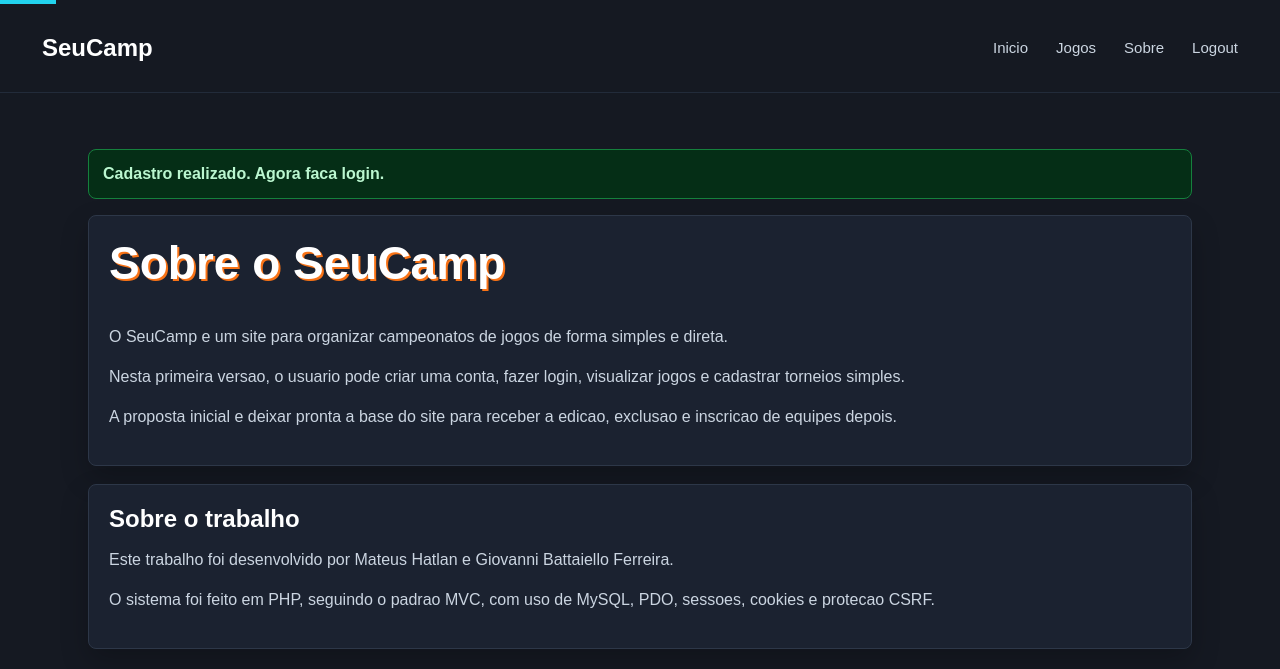
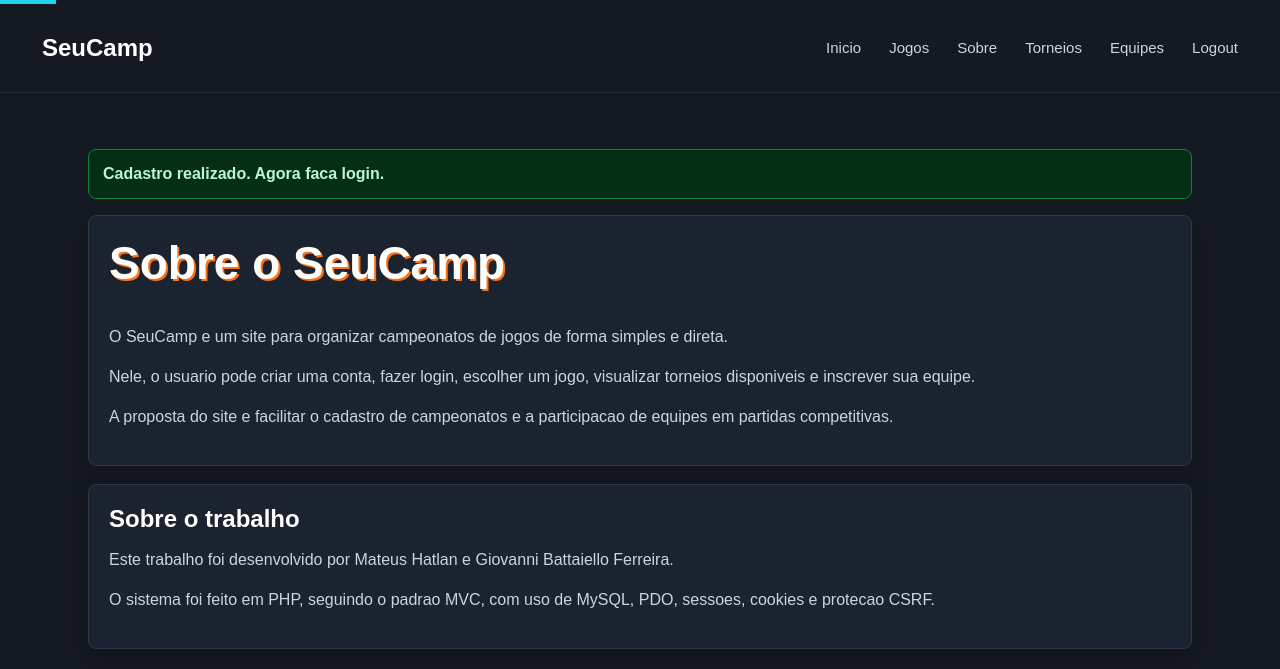
Before and after one commit to oHatlan/SeuCamp, a PHP site: page /index.php?p=sobre in a window 1280 px wide. Shown: the top 669 px of the page. Run offline with PHP 8.4, Linux system fonts and the light colour scheme; the visitor is signed in with stand-in values (Sample User, id 1).

Commit message:
Adiciona funcionalidades CRUD Giovanni

```diff
--- /dev/null
+++ b/Controller/EquipeController.php
@@ -0,0 +1,39 @@
+<?php
+
+require_once __DIR__ . "/../Model/Equipe.php";
+
+class EquipeController {
+    public static function minhas() {
+        $equipes = Equipe::listarPorUsuario($_SESSION['id_usuario']);
+        require __DIR__ . "/../View/equipes.php";
+    }
+
+    public static function inscrever() {
+        Seguranca::validarCsrf();
+
+        $idTorneio = (int) ($_POST['id_torneio'] ?? 0);
+        $nome = trim($_POST['nome'] ?? '');
+        $integrantes = [
+            trim($_POST['nick1'] ?? ''),
+            trim($_POST['nick2'] ?? ''),
+            trim($_POST['nick3'] ?? ''),
+            trim($_POST['nick4'] ?? ''),
+            trim($_POST['nick5'] ?? '')
+        ];
+
+        if ($nome == '' || in_array('', $integrantes)) {
+            $_SESSION['erro'] = 'Preencha o nome da equipe e os 5 integrantes.';
+            header("Location: ?p=torneio&id=$idTorneio");
+            exit;
+        }
+
+        if (Equipe::inscrever($idTorneio, $_SESSION['id_usuario'], $nome, $integrantes)) {
+            $_SESSION['sucesso'] = 'Equipe inscrita com sucesso.';
+        } else {
+            $_SESSION['erro'] = 'Nao foi possivel inscrever. Verifique se a equipe ja existe.';
+        }
+
+        header("Location: ?p=torneio&id=$idTorneio");
+        exit;
+    }
+}
--- a/Controller/TorneioController.php
+++ b/Controller/TorneioController.php
@@ -2,8 +2,28 @@
 
 require_once __DIR__ . "/../Model/Torneio.php";
 require_once __DIR__ . "/../Model/Jogo.php";
+require_once __DIR__ . "/../Model/Equipe.php";
 
 class TorneioController {
+    public static function ver() {
+        $id = (int) ($_GET['id'] ?? 0);
+        $torneio = Torneio::buscarPorId($id);
+
+        if (!$torneio) {
+            $_SESSION['erro'] = 'Torneio nao encontrado.';
+            header("Location: ?p=jogos");
+            exit;
+        }
+
+        $equipes = Equipe::listarPorTorneio($id);
+        require __DIR__ . "/../View/torneio.php";
+    }
+
+    public static function meus() {
+        $torneios = Torneio::listarDoUsuario($_SESSION['id_usuario']);
+        require __DIR__ . "/../View/meus_torneios.php";
+    }
+
     public static function novo() {
         $idJogo = (int) ($_GET['id_jogo'] ?? 0);
         $jogo = Jogo::buscarPorId($idJogo);
@@ -14,6 +34,9 @@ class TorneioController {
             exit;
         }
 
+        $torneio = null;
+        $acao = "?p=salvar-torneio";
+        $titulo = "Novo torneio";
         require __DIR__ . "/../View/form_torneio.php";
     }
 
@@ -36,4 +59,50 @@ class TorneioController {
         header("Location: ?p=jogo&id=$idJogo");
         exit;
     }
+
+    public static function editar() {
+        $id = (int) ($_GET['id'] ?? 0);
+        $torneio = Torneio::buscarPorId($id);
+
+        if (!$torneio || $torneio->id_usuario != $_SESSION['id_usuario']) {
+            $_SESSION['erro'] = 'Voce so pode editar seus torneios.';
+            header("Location: ?p=meus-torneios");
+            exit;
+        }
+
+        $jogo = Jogo::buscarPorId($torneio->id_jogo);
+        $acao = "?p=atualizar-torneio";
+        $titulo = "Editar torneio";
+        require __DIR__ . "/../View/form_torneio.php";
+    }
+
+    public static function atualizar() {
+        Seguranca::validarCsrf();
+
+        $id = (int) ($_POST['id'] ?? 0);
+        $nome = trim($_POST['nome'] ?? '');
+        $descricao = trim($_POST['descricao'] ?? '');
+        $premiacao = trim($_POST['premiacao'] ?? '');
+
+        if ($nome == '' || $descricao == '') {
+            $_SESSION['erro'] = 'Preencha nome e descricao.';
+            header("Location: ?p=editar-torneio&id=$id");
+            exit;
+        }
+
+        Torneio::atualizar($id, $_SESSION['id_usuario'], $nome, $descricao, $premiacao);
+        $_SESSION['sucesso'] = 'Torneio atualizado.';
+        header("Location: ?p=meus-torneios");
+        exit;
+    }
+
+    public static function excluir() {
+        Seguranca::validarCsrf();
+
+        $id = (int) ($_POST['id'] ?? 0);
+        Torneio::excluir($id, $_SESSION['id_usuario']);
+        $_SESSION['sucesso'] = 'Torneio excluido.';
+        header("Location: ?p=meus-torneios");
+        exit;
+    }
 }
--- /dev/null
+++ b/Model/Equipe.php
@@ -0,0 +1,77 @@
+<?php
+
+require_once __DIR__ . "/../Config/Banco.php";
+require_once __DIR__ . "/Jogo.php";
+
+class Equipe {
+    public static function inscrever($idTorneio, $idUsuario, $nome, $integrantes) {
+        $conn = Banco::getConn();
+
+        try {
+            $conn->beginTransaction();
+
+            $sql = "INSERT INTO equipes (id_torneio, id_usuario, nome) VALUES (?, ?, ?)";
+            $consulta = $conn->prepare($sql);
+            $consulta->execute([$idTorneio, $idUsuario, $nome]);
+
+            $idEquipe = $conn->lastInsertId();
+
+            $sqlIntegrante = "INSERT INTO integrantes_equipe (id_equipe, nick) VALUES (?, ?)";
+            $consultaIntegrante = $conn->prepare($sqlIntegrante);
+
+            foreach ($integrantes as $nick) {
+                $consultaIntegrante->execute([$idEquipe, $nick]);
+            }
+
+            $conn->commit();
+            return true;
+        } catch (Exception $e) {
+            if ($conn->inTransaction()) {
+                $conn->rollBack();
+            }
+
+            return false;
+        }
+    }
+
+    public static function listarPorTorneio($idTorneio) {
+        $sql = "SELECT equipes.*, usuarios.nome AS nome_usuario,
+                       (SELECT GROUP_CONCAT(nick SEPARATOR ', ')
+                        FROM integrantes_equipe
+                        WHERE integrantes_equipe.id_equipe = equipes.id) AS integrantes
+                FROM equipes
+                JOIN usuarios ON usuarios.id = equipes.id_usuario
+                WHERE equipes.id_torneio = ?
+                ORDER BY equipes.nome";
+
+        $consulta = Banco::getConn()->prepare($sql);
+        $consulta->execute([$idTorneio]);
+        $equipes = [];
+
+        while ($equipe = $consulta->fetchObject()) {
+            $equipes[] = $equipe;
+        }
+
+        return $equipes;
+    }
+
+    public static function listarPorUsuario($idUsuario) {
+        $sql = "SELECT equipes.*, torneios.nome AS nome_torneio, torneios.id_jogo
+                FROM equipes
+                JOIN torneios ON torneios.id = equipes.id_torneio
+                WHERE equipes.id_usuario = ?
+                ORDER BY equipes.id DESC";
+
+        $consulta = Banco::getConn()->prepare($sql);
+        $consulta->execute([$idUsuario]);
+        $equipes = [];
+
+        while ($equipe = $consulta->fetchObject()) {
+            $jogo = Jogo::buscarPorId($equipe->id_jogo);
+            $equipe->nome_jogo = $jogo->nome ?? 'Jogo';
+            $equipes[] = $equipe;
+        }
+
+        return $equipes;
+    }
+}
--- a/Model/Torneio.php
+++ b/Model/Torneio.php
@@ -1,19 +1,65 @@
 <?php
 
 require_once __DIR__ . "/../Config/Banco.php";
+require_once __DIR__ . "/Jogo.php";
 
 class Torneio {
     public static function listarPorJogo($idJogo) {
-        $sql = "SELECT * FROM torneios WHERE id_jogo = ? ORDER BY id DESC";
+        $sql = "SELECT torneios.*,
+                       (SELECT COUNT(*) FROM equipes WHERE equipes.id_torneio = torneios.id) AS total_equipes
+                FROM torneios
+                WHERE torneios.id_jogo = ?
+                ORDER BY torneios.id DESC";
+
         $consulta = Banco::getConn()->prepare($sql);
         $consulta->execute([$idJogo]);
         $torneios = [];
 
         while ($torneio = $consulta->fetchObject()) {
+            $jogo = Jogo::buscarPorId($torneio->id_jogo);
+            $torneio->nome_jogo = $jogo->nome ?? 'Jogo';
             $torneios[] = $torneio;
         }
 
         return $torneios;
+    }
+
+    public static function listarDoUsuario($idUsuario) {
+        $sql = "SELECT torneios.*,
+                       (SELECT COUNT(*) FROM equipes WHERE equipes.id_torneio = torneios.id) AS total_equipes
+                FROM torneios
+                WHERE torneios.id_usuario = ?
+                ORDER BY torneios.id DESC";
+
+        $consulta = Banco::getConn()->prepare($sql);
+        $consulta->execute([$idUsuario]);
+        $torneios = [];
+
+        while ($torneio = $consulta->fetchObject()) {
+            $jogo = Jogo::buscarPorId($torneio->id_jogo);
+            $torneio->nome_jogo = $jogo->nome ?? 'Jogo';
+            $torneios[] = $torneio;
+        }
+
+        return $torneios;
+    }
+
+    public static function buscarPorId($id) {
+        $sql = "SELECT torneios.*,
+                       (SELECT COUNT(*) FROM equipes WHERE equipes.id_torneio = torneios.id) AS total_equipes
+                FROM torneios
+                WHERE torneios.id = ?";
+
+        $consulta = Banco::getConn()->prepare($sql);
+        $consulta->execute([$id]);
+        $torneio = $consulta->fetchObject();
+
+        if ($torneio) {
+            $jogo = Jogo::buscarPorId($torneio->id_jogo);
+            $torneio->nome_jogo = $jogo->nome ?? 'Jogo';
+        }
+
+        return $torneio;
     }
 
     public static function criar($idJogo, $idUsuario, $nome, $descricao, $premiacao) {
@@ -22,4 +68,18 @@ class Torneio {
         $consulta = Banco::getConn()->prepare($sql);
         return $consulta->execute([$idJogo, $idUsuario, $nome, $descricao, $premiacao]);
     }
+
+    public static function atualizar($id, $idUsuario, $nome, $descricao, $premiacao) {
+        $sql = "UPDATE torneios
+                SET nome = ?, descricao = ?, premiacao = ?
+                WHERE id = ? AND id_usuario = ?";
+        $consulta = Banco::getConn()->prepare($sql);
+        return $consulta->execute([$nome, $descricao, $premiacao, $id, $idUsuario]);
+    }
+
+    public static function excluir($id, $idUsuario) {
+        $sql = "DELETE FROM torneios WHERE id = ? AND id_usuario = ?";
+        $consulta = Banco::getConn()->prepare($sql);
+        return $consulta->execute([$id, $idUsuario]);
+    }
 }
--- a/View/jogo.php
+++ b/View/jogo.php
@@ -29,6 +29,8 @@
         <h2><?= htmlspecialchars($torneio->nome) ?></h2>
         <p><?= htmlspecialchars($torneio->descricao) ?></p>
         <p><strong>Premiacao:</strong> <?= htmlspecialchars($torneio->premiacao ?: 'Nao informada') ?></p>
+        <p><strong>Equipes inscritas:</strong> <?= $torneio->total_equipes ?></p>
+        <a class="botao" href="?p=torneio&id=<?= $torneio->id ?>">Abrir torneio</a>
     </article>
 <?php endforeach; ?>
 
--- a/View/navbar.php
+++ b/View/navbar.php
@@ -7,6 +7,8 @@
         <li><a href="?p=sobre">Sobre</a></li>
 
         <?php if (isset($_SESSION['id_usuario'])): ?>
+            <li><a href="?p=meus-torneios">Torneios</a></li>
+            <li><a href="?p=equipes">Equipes</a></li>
             <li><a href="?p=logout">Logout</a></li>
         <?php else: ?>
             <li><a href="?p=login">Login</a></li>
--- a/View/sobre.php
+++ b/View/sobre.php
@@ -3,8 +3,8 @@
 <section class="caixa">
     <h1>Sobre o SeuCamp</h1>
     <p>O SeuCamp e um site para organizar campeonatos de jogos de forma simples e direta.</p>
-    <p>Nesta primeira versao, o usuario pode criar uma conta, fazer login, visualizar jogos e cadastrar torneios simples.</p>
-    <p>A proposta inicial e deixar pronta a base do site para receber a edicao, exclusao e inscricao de equipes depois.</p>
+    <p>Nele, o usuario pode criar uma conta, fazer login, escolher um jogo, visualizar torneios disponiveis e inscrever sua equipe.</p>
+    <p>A proposta do site e facilitar o cadastro de campeonatos e a participacao de equipes em partidas competitivas.</p>
 </section>
 
 <section class="caixa">
--- a/index.php
+++ b/index.php
@@ -7,6 +7,7 @@ require "Controller/HomeController.php";
 require "Controller/UsuarioController.php";
 require "Controller/JogoController.php";
 require "Controller/TorneioController.php";
+require "Controller/EquipeController.php";
 
 $pagina = $_GET['p'] ?? 'inicio';
 
@@ -15,6 +16,7 @@ $publicas = [
     'jogos',
     'jogo',
     'sobre',
+    'torneio',
     'login',
     'entrar',
     'cadastro',
@@ -39,8 +41,16 @@ match ($pagina) {
     'jogos'             => JogoController::listar(),
     'jogo'              => JogoController::ver(),
 
+    'torneio'           => TorneioController::ver(),
+    'meus-torneios'     => TorneioController::meus(),
     'novo-torneio'      => TorneioController::novo(),
     'salvar-torneio'    => TorneioController::salvar(),
+    'editar-torneio'    => TorneioController::editar(),
+    'atualizar-torneio' => TorneioController::atualizar(),
+    'excluir-torneio'   => TorneioController::excluir(),
+
+    'equipes'           => EquipeController::minhas(),
+    'inscrever-equipe'  => EquipeController::inscrever(),
 
     default             => HomeController::inicio(),
 };
```
Also changed, not shown: View/equipes.php (added, +21 -0 lines), View/form_torneio.php (+9 -5 lines), View/meus_torneios.php (added, +32 -0 lines), View/torneio.php (added, +66 -0 lines), sql/schema.sql (+18 -0 lines).
